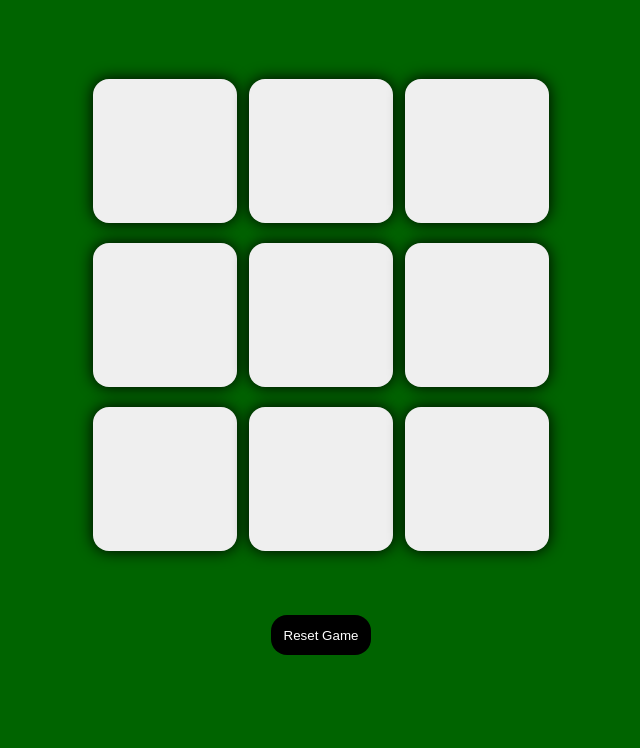
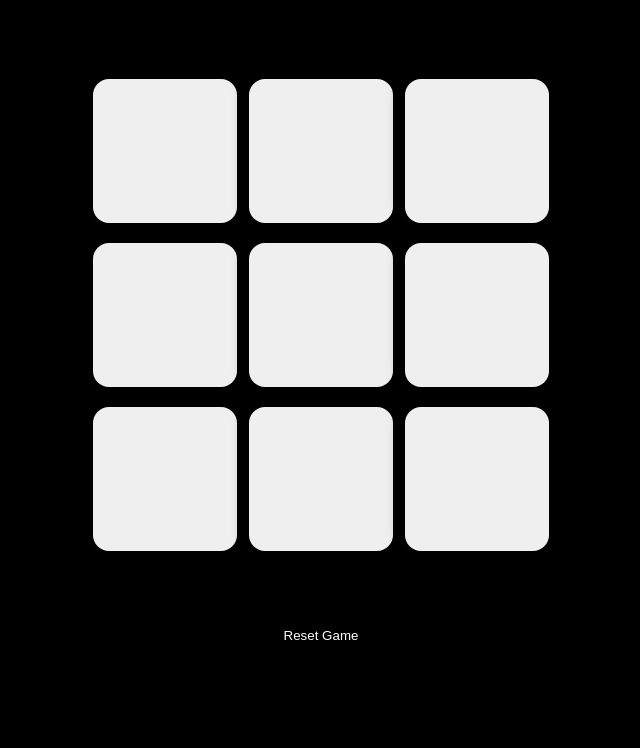
Before and after one commit to nsrsrish/TicTacToe, a plain HTML site: page index.html in a window 1280 px wide. Shown: the part 52-800 px from the top of the page, without its empty margins (319-959 px from the left). Drawn offline with Linux system fonts and the light colour scheme.

Commit message:
Modified the background

```diff
--- a/style.css
+++ b/style.css
@@ -4,7 +4,7 @@
 }
 
 body{
-    background-color: #006400;
+    background-color: black;
     text-align: center;
     color: #9ef01a;
 }
```
